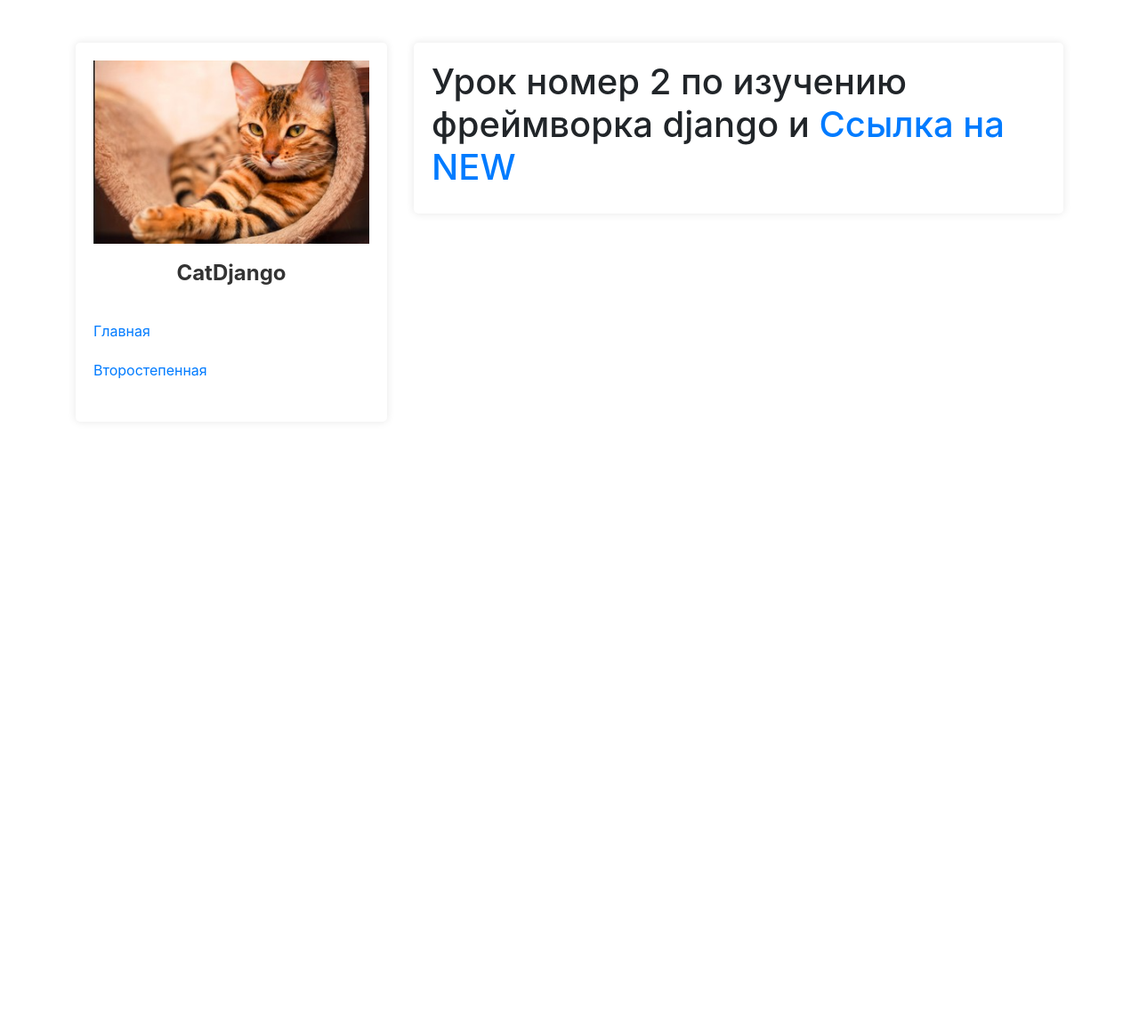
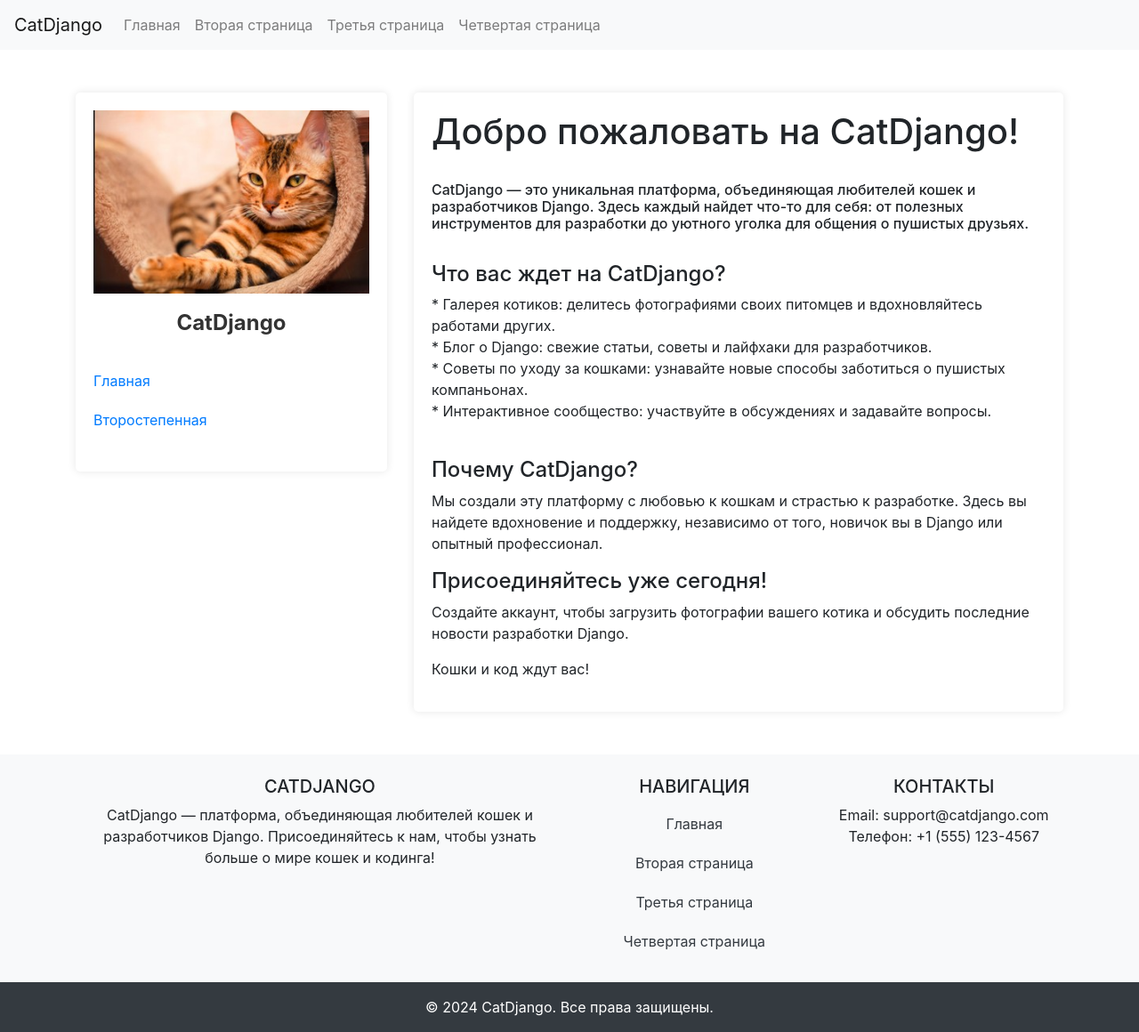
Before and after one commit to DenGrif/Django_Zero, a Django app: page / in a window 1280 px wide. Shown: the whole page at 89% size. Before the commit the page ends 426 px from the top, so only its background shows below. Run offline with Django 5.2, Linux system fonts and the light colour scheme.

Commit message:
add_more_11files_finish_less02

```diff
--- a/zerocoder/main/static/main/css/main.css
+++ b/zerocoder/main/static/main/css/main.css
@@ -1,5 +1,4 @@
-<style>
-        body {
+body {
             font-family: Arial, sans-serif;
             background-color: #f7f7f7;
         }
@@ -45,4 +44,3 @@
             box-shadow: 0 0 10px rgba(0, 0, 0, 0.1);
             border-radius: 5px;
         }
-</style>
--- /dev/null
+++ b/zerocoder/main/templates/main/footer.html
@@ -0,0 +1,31 @@
+<footer class="bg-light text-center text-lg-start mt-5">
+    <div class="container p-4">
+        <div class="row">
+            <div class="col-lg-6 col-md-12 mb-4 mb-md-0">
+                <h5 class="text-uppercase">CatDjango</h5>
+                <p>
+                    CatDjango — платформа, объединяющая любителей кошек и разработчиков Django. Присоединяйтесь к нам, чтобы узнать больше о мире кошек и кодинга!
+                </p>
+            </div>
+            <div class="col-lg-3 col-md-6 mb-4 mb-md-0">
+                <h5 class="text-uppercase">Навигация</h5>
+                <ul class="list-unstyled mb-0">
+                    <li><a href="{% url 'home' %}" class="text-dark">Главная</a></li>
+                    <li><a href="{% url 'page2' %}" class="text-dark">Вторая страница</a></li>
+                    <li><a href="{% url 'page3' %}" class="text-dark">Третья страница</a></li>
+                    <li><a href="{% url 'page4' %}" class="text-dark">Четвертая страница</a></li>
+                </ul>
+            </div>
+            <div class="col-lg-3 col-md-6 mb-4 mb-md-0">
+                <h5 class="text-uppercase">Контакты</h5>
+                <ul class="list-unstyled mb-0">
+                    <li>Email: support@catdjango.com</li>
+                    <li>Телефон: +1 (555) 123-4567</li>
+                </ul>
+            </div>
+        </div>
+    </div>
+    <div class="text-center p-3 bg-dark text-white">
+        © 2024 CatDjango. Все права защищены.
+    </div>
+</footer>
--- a/zerocoder/main/templates/main/index.html
+++ b/zerocoder/main/templates/main/index.html
@@ -6,5 +6,23 @@
 {% endblock %}
 
 {% block content%}
-    <h1>Урок номер 2 по изучению фреймворка django и <a href="new">Ссылка на NEW</a></h1>
+
+<h1>Добро пожаловать на {{caption}}!</h1>
+<br>
+<h6>{{caption}} — это уникальная платформа, объединяющая любителей кошек и разработчиков Django. Здесь каждый найдет что-то для себя: от полезных инструментов для разработки до уютного уголка для общения о пушистых друзьях.</h6>
+<br>
+<h4>Что вас ждет на {{caption}}?</h4>
+<Ul>
+    <li>* Галерея котиков: делитесь фотографиями своих питомцев и вдохновляйтесь работами других.</li>
+    <li>* Блог о Django: свежие статьи, советы и лайфхаки для разработчиков.</li>
+    <li>* Советы по уходу за кошками: узнавайте новые способы заботиться о пушистых компаньонах.</li>
+    <li>* Интерактивное сообщество: участвуйте в обсуждениях и задавайте вопросы.</li>
+</Ul><br>
+<h4>Почему {{caption}}?</h4>
+<p>Мы создали эту платформу с любовью к кошкам и страстью к разработке. Здесь вы найдете вдохновение и поддержку, независимо от того, новичок вы в Django или опытный профессионал.</p>
+
+<h4>Присоединяйтесь уже сегодня!</h4>
+<p>Создайте аккаунт, чтобы загрузить фотографии вашего котика и обсудить последние новости разработки Django.</p>
+
+<p>Кошки и код ждут вас!</p>
 {% endblock %}
--- a/zerocoder/main/templates/main/layoute.html
+++ b/zerocoder/main/templates/main/layoute.html
@@ -16,16 +16,17 @@
     {% endblock %}
 </head>
 <body>
+    {% include 'main/nav.html' %}
 
     <div class="container mt-5">
         <div class="row">
             <div class="col-md-4">
                 <aside>
-                    <img src="{% static 'main/img/kat.jpeg' %}" alt="Котяра подглядывает" width="450">
+                    <img src="{% static 'main/img/kat.jpeg' %}" alt="Котяра подглядывает" width="350">
                     <span>CatDjango</span>
                     <ul>
-                        <li><a href="/">Главная</a></li>
-                        <li><a href="new">Второстепенная</a></li>
+                        <li><a href="{% url 'home' %}">Главная</a></li>
+                        <li><a href="{% url 'page2' %}">Второстепенная</a></li>
                     </ul>
                 </aside>
             </div>
@@ -38,6 +39,8 @@
         </div>
     </div>
 
+    {% include 'main/footer.html' %}
+
     <!-- Подключение скриптов Bootstrap -->
     <script src="https://code.jquery.com/jquery-3.5.1.slim.min.js" integrity="sha384-DfXdz2htPH0lsSSs5nCTpuj/zy4C+OGpamoFVy38MVBnE+IbbVYUew+OrCXaRkfj" crossorigin="anonymous"></script>
     <script src="https://cdn.jsdelivr.net/npm/bootstrap@4.6.0/dist/js/bootstrap.bundle.min.js" integrity="sha384-Piv4xVNRyMGpqkS2by6br4gNJ7DXjqk09RmUpJ8jgGtD7zP9yug3goQfGII0yAns" crossorigin="anonymous"></script>
--- a/zerocoder/main/templates/main/nav.html
+++ b/zerocoder/main/templates/main/nav.html
@@ -1,6 +1,22 @@
-    {% include 'main/nav.html'%}
-<span>CatDjango</span>
-<Ul>
-    <li><a href="/">Главная</a></Li>
-    <li><a href="new">Второстепенная</a></Li>
-</ul>
+<nav class="navbar navbar-expand-lg navbar-light bg-light">
+    <a class="navbar-brand" href="{% url 'home' %}">CatDjango</a>
+    <button class="navbar-toggler" type="button" data-toggle="collapse" data-target="#navbarNav" aria-controls="navbarNav" aria-expanded="false" aria-label="Toggle navigation">
+        <span class="navbar-toggler-icon"></span>
+    </button>
+    <div class="collapse navbar-collapse" id="navbarNav">
+        <ul class="navbar-nav">
+            <li class="nav-item">
+                <a class="nav-link" href="{% url 'home' %}">Главная</a>
+            </li>
+            <li class="nav-item">
+                <a class="nav-link" href="{% url 'page2' %}">Вторая страница</a>
+            </li>
+            <li class="nav-item">
+                <a class="nav-link" href="{% url 'page3' %}">Третья страница</a>
+            </li>
+            <li class="nav-item">
+                <a class="nav-link" href="{% url 'page4' %}">Четвертая страница</a>
+            </li>
+        </ul>
+    </div>
+</nav>
--- a/zerocoder/main/urls.py
+++ b/zerocoder/main/urls.py
@@ -2,6 +2,8 @@ from django.urls import path
 from . import views
 
 urlpatterns = [
-    path('', views.index),  # Главная страница main
-    path('new', views.new)
+    path('', views.index, name='home'),  # Главная страница main
+    path('new', views.new, name='page2'),
+    path('page3/', views.page3, name='page3'),
+    path('page4/', views.page4, name='page4'),
 ]
--- a/zerocoder/main/views.py
+++ b/zerocoder/main/views.py
@@ -3,10 +3,19 @@ from django.http import HttpResponse
 from django.urls import reverse
 # Create your views here.
 def index(request):
-    return render(request, 'main/index.html')
+    data = {
+        'caption': 'CatDjango'
+    }
+    return render(request, 'main/index.html', data)
 
 def new(request):
     return render(request, 'main/new.html')
+
+def page3(request):
+    return render(request, 'main/page3.html')
+
+def page4(request):
+    return render(request, 'main/page4.html')
 
 
 # def home(request):
```
Also changed, not shown: zerocoder/main/templates/main/page3.html (added, +10 -0 lines), zerocoder/main/templates/main/page4.html (added, +10 -0 lines), zerocoder/myapp/__init__.py (+56 -1 lines), zerocoder/zerocoder/settings.py (+7 -2 lines).
